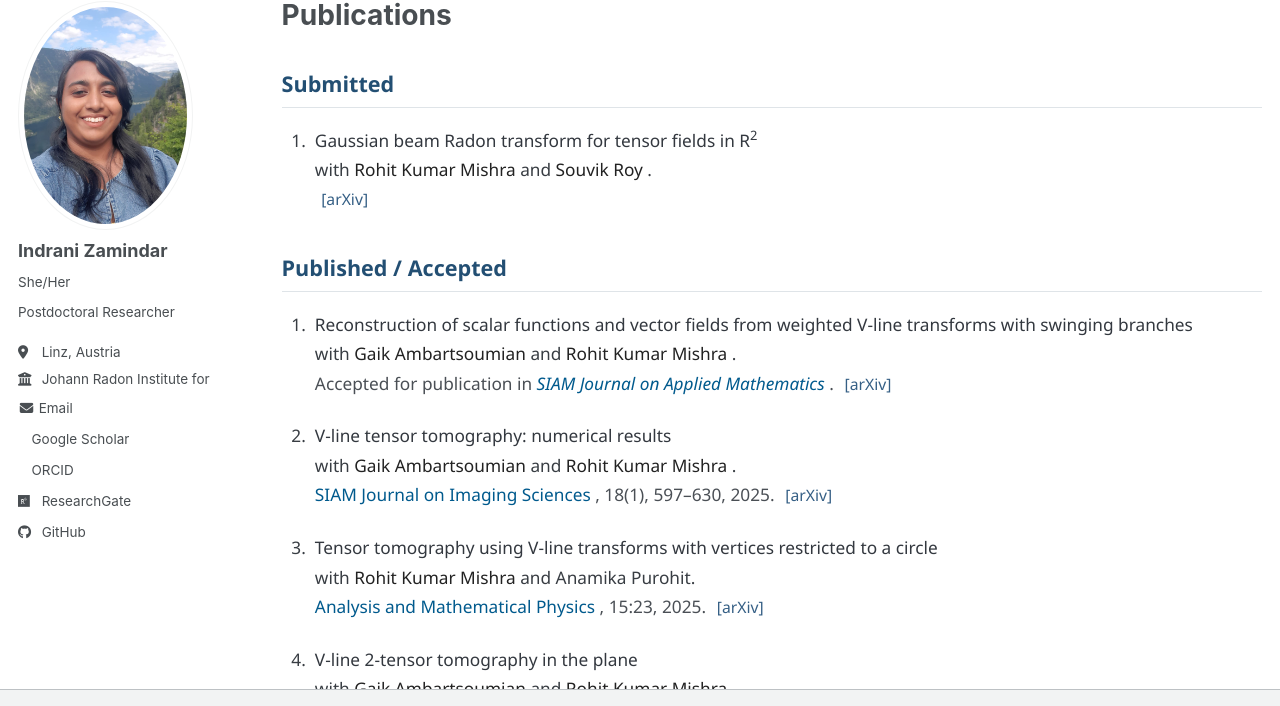
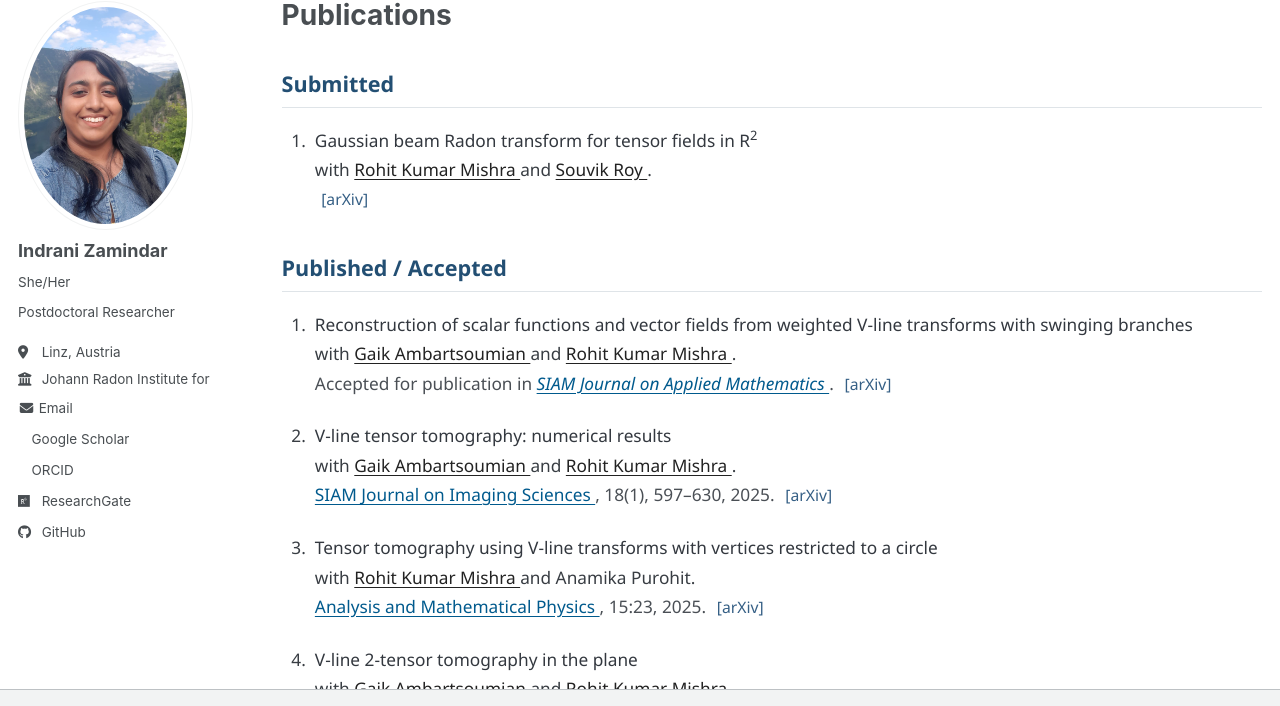
Before and after one commit to izamindar/izamindar.github.io, a Jekyll site: the page built from _pages/publications.html, in a window 1280 px wide. Shown: the part 100-806 px from the top of the page. Built offline with Jekyll 4.4.1, drawn with Linux system fonts in a browser that asks for light colours; a style sheet for code colours, icons or effects is not loaded.

Commit message:
Enhance publication authors and venue styles
Updated styles for publication authors and venues to include underlining and adjusted text properties.

```diff
--- a/_pages/publications.html
+++ b/_pages/publications.html
@@ -63,18 +63,21 @@ author_profile: true
   color: #383d43;
 }
 
-/* Coauthors: black and understated */
+
+/* Coauthors — black and underlined */
 
 .pub-authors a {
   color: #222 !important;
-  text-decoration: none !important;
-  border-bottom: none !important;
-  font-weight: 500;
+  text-decoration: underline !important;
+  text-decoration-thickness: 1px;
+  text-underline-offset: 3px;
+  text-decoration-color: #777;
+  font-weight: 400;
 }
 
 .pub-authors a:hover {
   color: #222 !important;
-  text-decoration: underline !important;
+  text-decoration-color: #222;
 }
 
 
@@ -85,25 +88,31 @@ author_profile: true
   color: #4a4f55;
 }
 
-/* Journal names: primary highlighted links */
+
+/* Journal names — blue and underlined */
 
 .pub-venue a:not(.arxiv-link) {
   color: #005a8d !important;
-  text-decoration: none !important;
+  text-decoration: underline !important;
+  text-decoration-thickness: 1px;
+  text-underline-offset: 3px;
   font-weight: 500;
 }
 
 .pub-venue a:not(.arxiv-link):hover {
-  text-decoration: underline !important;
+  color: #003f63 !important;
 }
 
 
-/* Accepted journal */
+/* Accepted journal — blue and underlined */
 
 .accepted-journal {
   color: #005a8d !important;
   font-style: italic;
   font-weight: 500;
+  text-decoration: underline;
+  text-decoration-thickness: 1px;
+  text-underline-offset: 3px;
 }
 
 
@@ -118,6 +127,7 @@ author_profile: true
 }
 
 .arxiv-link:hover {
+  color: #234f73 !important;
   text-decoration: underline !important;
 }
 
@@ -200,6 +210,7 @@ author_profile: true
 <div class="pub-section-title">Published / Accepted</div>
 
 <ol class="pub-list">
+
 
   <!-- Paper 1 -->
 
@@ -292,8 +303,7 @@ author_profile: true
          target="_blank">
         Rohit Kumar Mishra
       </a>
-      and
-      Anamika Purohit.
+      and Anamika Purohit.
     </div>
 
     <div class="pub-venue">
```
